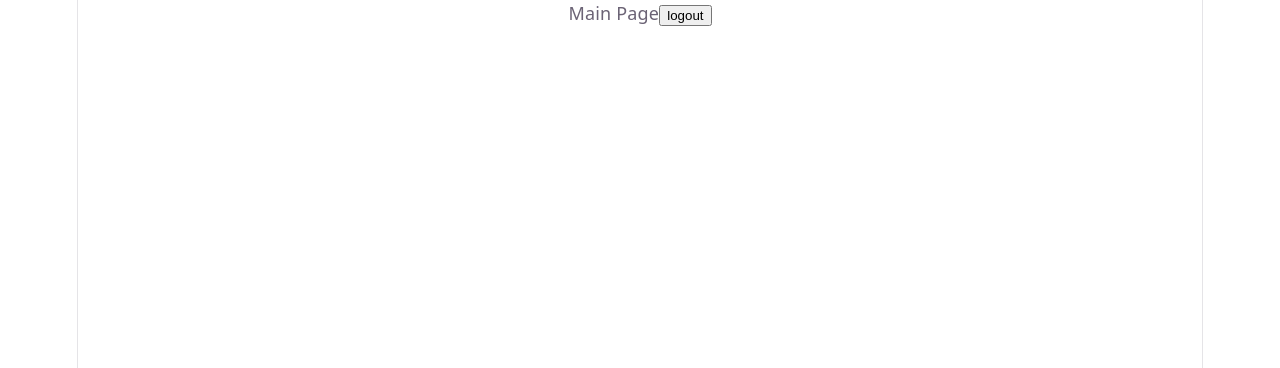
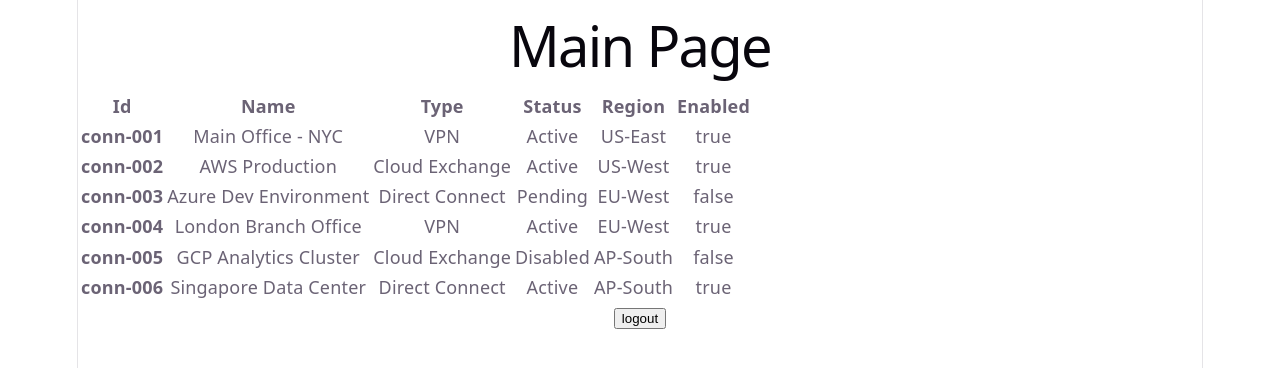
Before and after one commit to SanTran113/Alkira-Excercise, a React (Vite) app: page /#/main in a window 1280 px wide. Shown: the top 368 px of the page. Built offline with nearby package versions, Linux system fonts and the light colour scheme; sample sign-in values are in the browser's storage.

Commit message:
feat: rendering base table

```diff
--- a/package.json
+++ b/package.json
@@ -7,7 +7,8 @@
     "dev": "vite",
     "build": "vite build",
     "lint": "eslint .",
-    "preview": "vite preview"
+    "preview": "vite preview",
+    "test": "jest --coverage"
   },
   "dependencies": {
     "react": "^19.2.8",
@@ -23,6 +24,7 @@
     "eslint-plugin-react-hooks": "^7.1.1",
     "eslint-plugin-react-refresh": "^0.5.3",
     "globals": "^17.7.0",
+    "jest": "^30.4.2",
     "vite": "^8.2.0"
   }
 }
--- a/src/pages/LoginPage.jsx
+++ b/src/pages/LoginPage.jsx
@@ -1,6 +1,5 @@
 import { useNavigate } from "react-router-dom";
 import { useAuth } from "../components/AuthContext.jsx";
-import users from "../data/users.jsx";
 
 function LoginPage() {
   const navigate = useNavigate();
--- a/src/pages/MainPage.jsx
+++ b/src/pages/MainPage.jsx
@@ -1,6 +1,7 @@
 import { useNavigate } from "react-router-dom";
 import { useAuth } from "../components/AuthContext.jsx";
 import { ROLES } from "../data/users.jsx";
+import { mockConnections } from "../data/networkConnections.jsx";
 
 function MainPage() {
   const navigate = useNavigate();
@@ -11,21 +12,45 @@ function MainPage() {
   const handleLogout = () => {
     logout();
     navigate("/");
-    }
+  };
 
   const handleEdit = () => {
     console.log("edit");
-    }
+  };
 
   return (
     <div>
-            Main Page
-            <button onClick = {() => handleLogout()}>logout</button>
+      <h1>Main Page</h1>
+      <table>
+        <thead>
+          <tr>
+            <th scope="col">Id</th>
+            <th scope="col">Name</th>
+            <th scope="col">Type</th>
+            <th scope="col">Status</th>
+            <th scope="col">Region</th>
+            <th scope="col">Enabled</th>
+          </tr>
+        </thead>
+        <tbody>
+          {mockConnections.map((c) => (
+            <tr>
+              <th scope="row"> {c.id}</th>
+              <td>{c.name}</td>
+              <td>{c.type}</td>
+              <td>{c.status}</td>
+              <td>{c.region}</td>
+              <td>{String(c.enabled)}</td>
+            </tr>
+          ))}
+        </tbody>
+      </table>
+      <button onClick={() => handleLogout()}>logout</button>
       {user?.role === ROLES.ADMIN && (
-                <button onClick = {() => handleEdit()}>Edit</button>
+        <button onClick={() => handleEdit()}>Edit</button>
       )}
     </div>
-    )
+  );
 }
 
 export default MainPage;
--- a/src/pages/MfaPage.jsx
+++ b/src/pages/MfaPage.jsx
@@ -12,7 +12,6 @@ function MfaPage() {
 
   console.log("code", code);
 
-
   useEffect(() => {
     if (!pendingUser && !user) {
       cancelMfa();
@@ -26,6 +25,13 @@ function MfaPage() {
       handleSendCode();
     }
   });
+
+  const handleSendCode = async () => {
+    setError("");
+    const sendResult = await requestMfaCode();
+
+    setCode(sendResult.code);
+  };
 
   const handleVerifyMfaCode = (code) => {
     if (!code) {
```
Also changed, not shown: 1 other file (tests, documents, lock files or other folders). Lines whose indentation alone changed are shown as unchanged.
